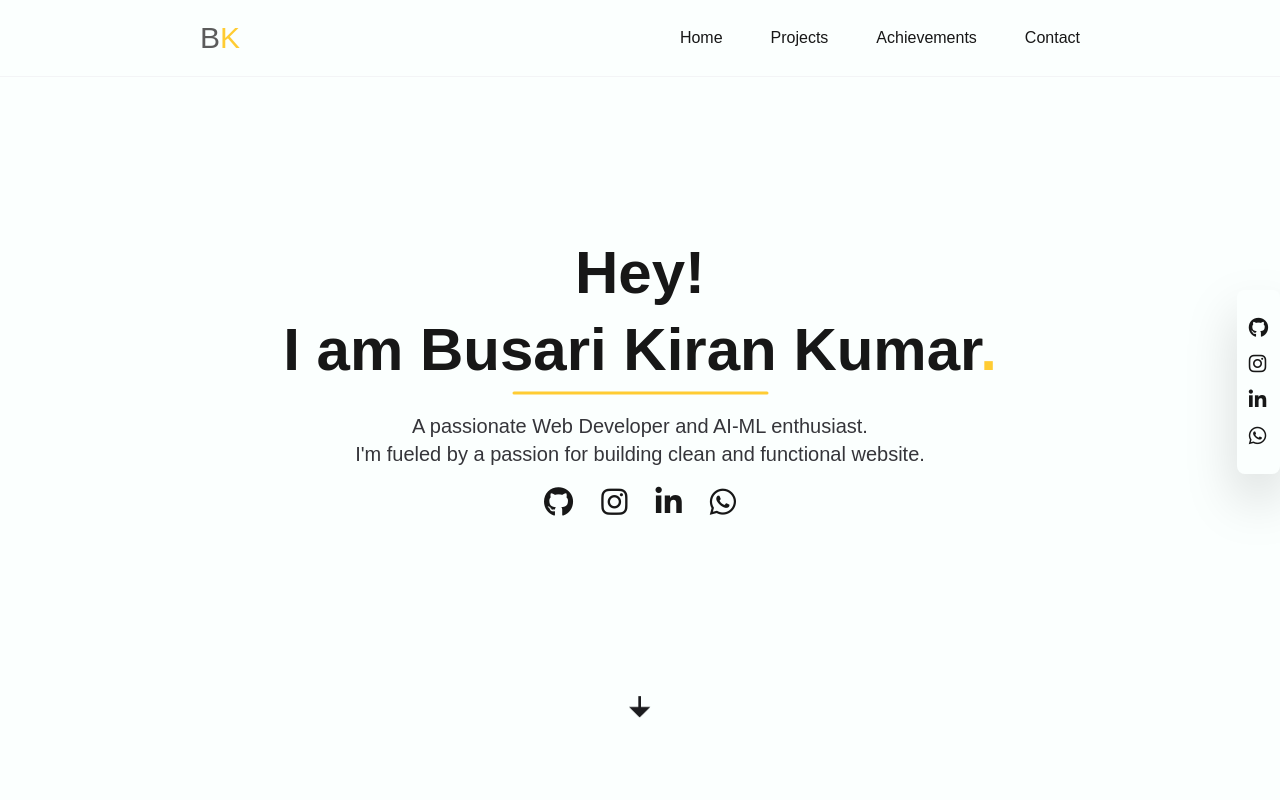
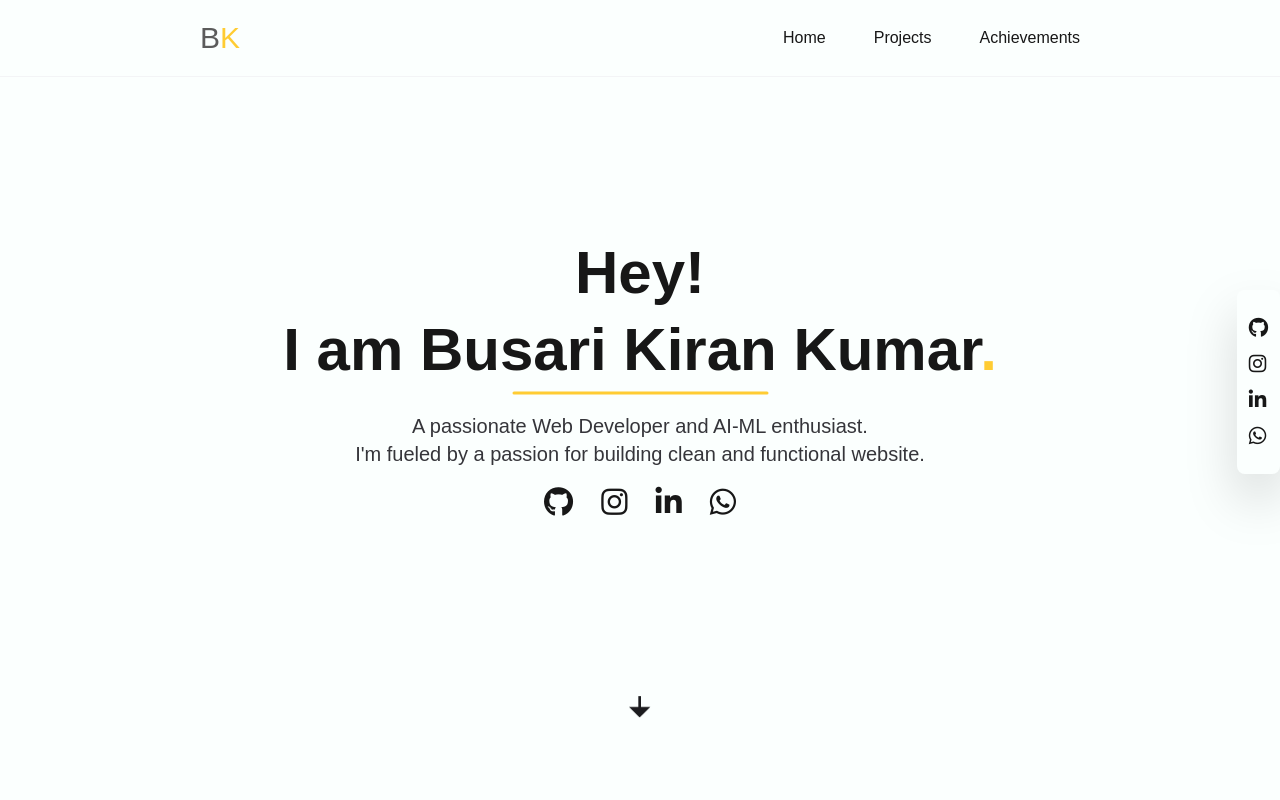
Before and after one commit to KIRAN-BUSARI/Kiran-portfolio, a React (Vite) app: page / in a window 1280 px wide. Shown: the top 800 px of the page. Built offline with nearby package versions, Linux system fonts and the light colour scheme.

Commit message:
Update Navbar.tsx

```diff
--- a/src/components/Navbar.tsx
+++ b/src/components/Navbar.tsx
@@ -17,10 +17,10 @@
     name: 'Achievements',
     link: '#achievements',
   },
-  {
-    name: 'contact',
-    link: '#contact',
-  },
+  // {
+  //   name: 'contact',
+  //   link: '#contact',
+  // },
 ];
 
 export default function Navbar() {
```
